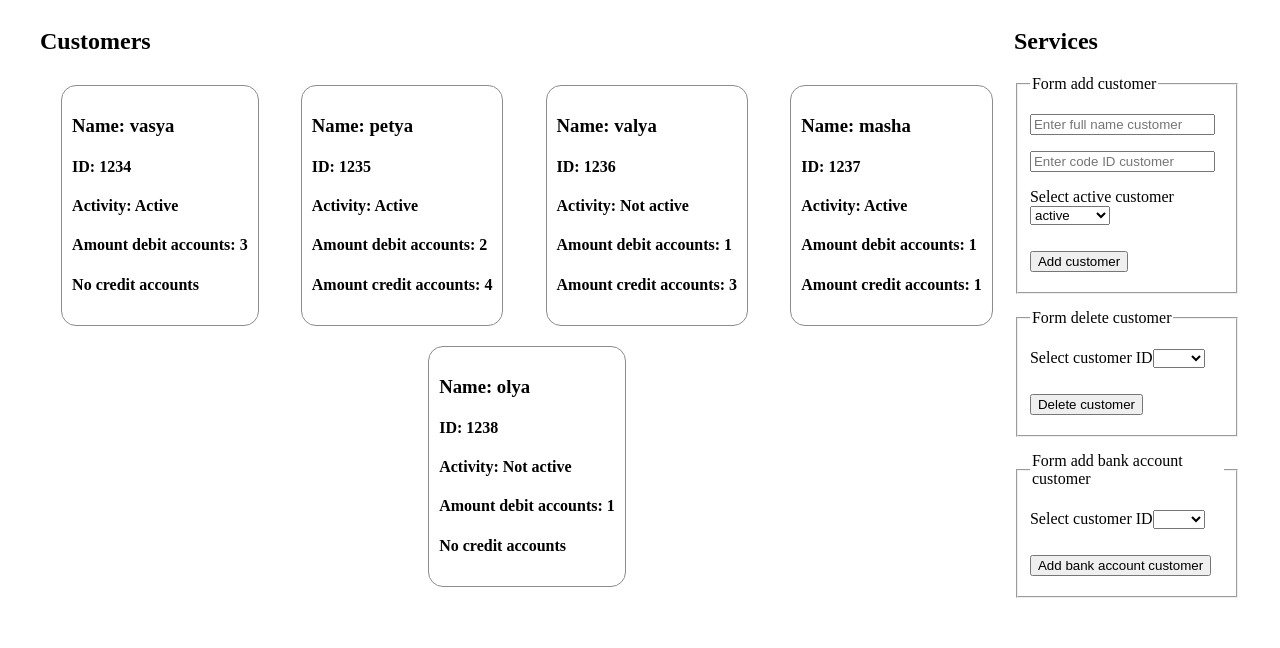
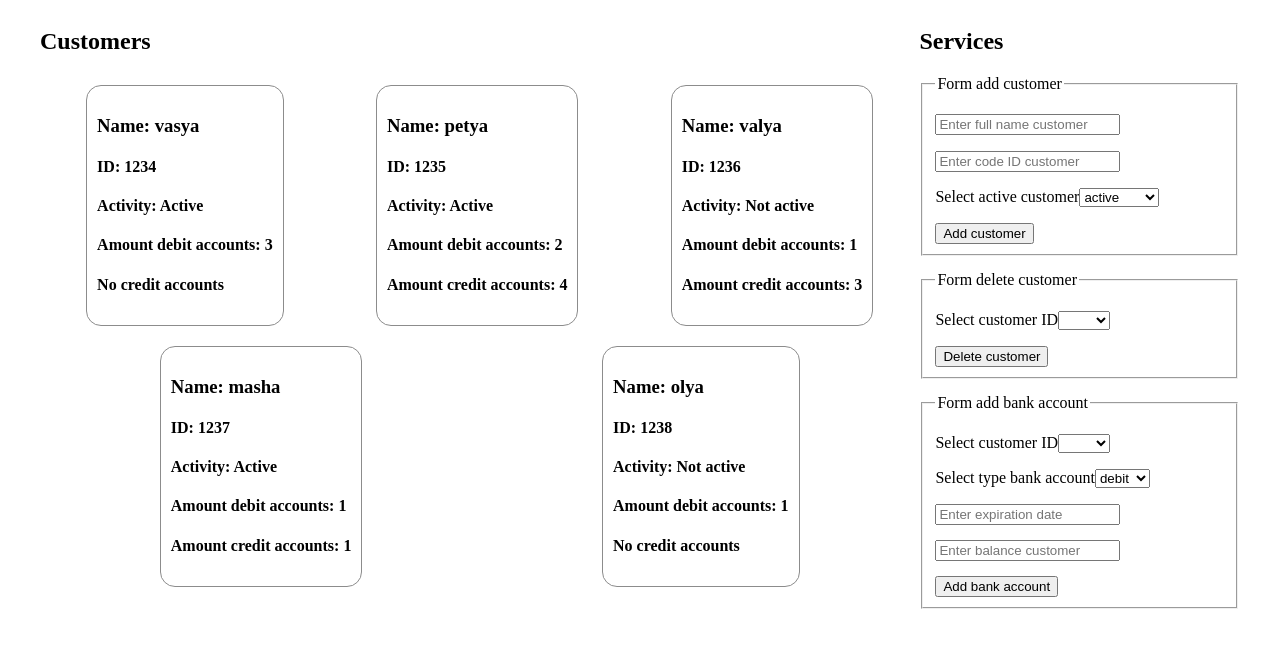
Before and after one commit to Fabarm/ModuleN4, a plain HTML site: page index.html in a window 1280 px wide. Drawn offline with Linux system fonts and the light colour scheme.

Commit message:
verstka 3x form complete

```diff
--- a/bank.js
+++ b/bank.js
@@ -181,19 +181,51 @@ function pageHTML() {
   let forms = document.createElement('div');
   forms.className = 'forms';
   content.append(customersList, forms);
-  let header = document.createElement('h2');
-  header.innerHTML = 'Customers';
+  let headerForms = document.createElement('h2');
+  headerForms.innerHTML = 'Services';
+  forms.append(headerForms);
+  let headerList = document.createElement('h2');
+  headerList.innerHTML = 'Customers';
   let divInner = document.createElement('div');
   divInner.className = 'customers_list_inner';
-  customersList.append(header, divInner);
+  customersList.append(headerList, divInner);
 }
 pageHTML();
 
-function showForms() {
-  let forms = document.querySelector('.forms');
-  let header = document.createElement('h2');
-  header.innerHTML = 'Services';
+function showCustomers() {
+  if (bank.length > 0) {
+    bank.forEach(item => {
+      let card = document.createElement('div');
+      card.id = item.codeId;
+      card.className = "customer_card";
+      let name = document.createElement('h3');
+      name.innerHTML = 'Name: ' + item.fullName;
+      let id = document.createElement('h4');
+      id.innerHTML = 'ID: ' + item.codeId;
+      let activity = document.createElement('h4');
+      activity.innerHTML = 'Activity: ' + (item.isActive ? 'Active' : 'Not active');
+      let debit = document.createElement('h4');
+      let credit = document.createElement('h4');
+      if (item.debitAccount.length) {
+        debit.innerHTML = 'Amount debit accounts: ' + item.debitAccount.length;
+      } else {
+        debit.innerHTML = 'No debit accounts'
+      }
+      if (item.creditAccount.length) {
+        credit.innerHTML = 'Amount credit accounts: ' + item.creditAccount.length;
+      } else {
+        credit.innerHTML = 'No credit accounts'
+      }
+      card.append(name, id, activity, debit, credit);
+      document.querySelector('.customers_list_inner').append(card);
+    });
+  } else {
+    document.querySelector('.customers_list_inner').append('Сustomers list is empty');
+  }
+}
+showCustomers();
 
+function showFormAdd() {
   let formAdd = document.createElement('form');
   formAdd.className = 'form_add';
   let fieldsetFormAdd = document.createElement('fieldset');
@@ -203,21 +235,20 @@ function showForms() {
   let pId = document.createElement('p');
   let pSelect = document.createElement('p');
   let inputName = document.createElement('input');
-  inputName.id = 'input_name'
+  inputName.id = 'input_name';
   inputName.placeholder = 'Enter full name customer';
   pName.append(inputName);
   let inputID = document.createElement('input');
-  inputID.id = 'input_id'
+  inputID.id = 'input_id';
   inputID.placeholder = 'Enter code ID customer';
   pId.append(inputID);
   let labelActive = document.createElement('label');
   labelActive.innerHTML = 'Select active customer';
   let selectFormAdd = document.createElement('select');
-  selectFormAdd.id = 'select_form_add'
+  selectFormAdd.id = 'select_form_add';
   selectFormAdd.name = 'formAdd';
   let firstOption = document.createElement('option');
   firstOption.value = 'true';
-  firstOption.attributes = 'selected';
   firstOption.innerHTML = 'active';
   let secondOption = document.createElement('option');
   secondOption.value = 'false';
@@ -225,11 +256,15 @@ function showForms() {
   selectFormAdd.append(firstOption, secondOption);
   pSelect.append(labelActive, selectFormAdd);
   let btnAdd = document.createElement('button');
-  btnAdd.id = 'btn_add'
+  btnAdd.id = 'btn_add';
   btnAdd.innerHTML = 'Add customer';
   fieldsetFormAdd.append(legendFormAdd, pName, pId, pSelect, btnAdd);
   formAdd.append(fieldsetFormAdd);
+  document.querySelector('.forms').append(formAdd);
+}
+showFormAdd();
 
+function showFormDelete() {
   let formDelete = document.createElement('form');
   formDelete.className = 'form_delete';
   let fieldsetFormDelete = document.createElement('fieldset');
@@ -241,7 +276,6 @@ function showForms() {
   let selectFormDelete = document.createElement('select');
   selectFormDelete.id = 'select_form_delete';
   selectFormDelete.name = 'formDelete';
-
   let optionZero = document.createElement('option');
   selectFormDelete.append(optionZero);
   bank.forEach(item => {
@@ -249,25 +283,27 @@ function showForms() {
     optionSelectFormDelete.value = item.codeId;
     optionSelectFormDelete.innerHTML = item.codeId;
     selectFormDelete.append(optionSelectFormDelete);
-  })
-
+  });
   pSelectFormDelete.append(labelFormDelete, selectFormDelete);
   let btnDelete = document.createElement('button');
   btnDelete.id = 'btn_delete';
   btnDelete.innerHTML = 'Delete customer';
   fieldsetFormDelete.append(legendFormDelete, pSelectFormDelete, btnDelete);
   formDelete.append(fieldsetFormDelete);
+  document.querySelector('.forms').append(formDelete);
+}
+showFormDelete();
 
+function showFormAddBankAccount() {
   let formAddBankAccount = document.createElement('form');
   formAddBankAccount.className = 'form_add_bank_account';
   let fieldsetFormAddBankAccount = document.createElement('fieldset');
   let legendFormAddBankAccount = document.createElement('legend');
-  legendFormAddBankAccount.innerHTML = 'Form add bank account customer';
+  legendFormAddBankAccount.innerHTML = 'Form add bank account';
   let labelFormAddBankAccount = document.createElement('label');
   labelFormAddBankAccount.innerHTML = 'Select customer ID';
-  let pSelectFormAddBankAccount = document.createElement('p');
   let selectFormAddBankAccount = document.createElement('select');
-  selectFormAddBankAccount.id = 'form_add_bank_account'
+  selectFormAddBankAccount.id = 'form_add_bank_account';
   selectFormAddBankAccount.name = 'formAddBankAccount';
   let optionZero1 = document.createElement('option');
   selectFormAddBankAccount.append(optionZero1);
@@ -276,54 +312,63 @@ function showForms() {
     optionSelectFormAddBankAccount.value = item.codeId;
     optionSelectFormAddBankAccount.innerHTML = item.codeId;
     selectFormAddBankAccount.append(optionSelectFormAddBankAccount);
-  })
+  });
+  let pSelectFormAddBankAccount = document.createElement('p');
+  pSelectFormAddBankAccount.append(labelFormAddBankAccount, selectFormAddBankAccount);
+  let labelTypeAccount  = document.createElement('label');
+  labelTypeAccount .innerHTML = 'Select type bank account';
+  let selectTypeAccount = document.createElement('select')
+  selectTypeAccount.name = 'formAdd';
+  let optionDebit = document.createElement('option');
+  optionDebit.value = 'debit';
+  optionDebit.innerHTML = 'debit';
+  let optionCredit = document.createElement('option');
+  optionCredit.value = 'credit';
+  optionCredit.innerHTML = 'credit';
+  selectTypeAccount.append(optionDebit, optionCredit);
+  let pSelectTypeAccount = document.createElement('p');
+  pSelectTypeAccount.append(labelTypeAccount, selectTypeAccount);
 
-  pSelectFormAddBankAccount.append(labelFormAddBankAccount, selectFormAddBankAccount);
+  let divDebit = document.createElement('div');
+  divDebit.className = 'div_debit';
+  let inputDataAccount = document.createElement('input');
+  inputDataAccount.placeholder = 'Enter expiration date';
+  let inputDebitBalance = document.createElement('input');
+  inputDebitBalance.placeholder = 'Enter balance customer';
+  divDebit.append(inputDataAccount, inputDebitBalance);
+
+  let divCredit = document.createElement('div');
+  divCredit.className = 'div_credit';
+  let inputCreditDataAccount = document.createElement('input');
+  inputCreditDataAccount.placeholder = 'Enter expiration date';
+  let inputCreditBalance = document.createElement('input');
+  inputCreditBalance.placeholder = 'Enter balance customer';
+  let inputCreditLimit = document.createElement('input');
+  inputCreditLimit.placeholder = 'Enter credit limit';
+  divCredit.append(inputCreditDataAccount, inputCreditBalance, inputCreditLimit);
+
   let btnAddBankAccount = document.createElement('button');
   btnAddBankAccount.id = 'btn_add_bank_account';
-  btnAddBankAccount.innerHTML = 'Add bank account customer';
-  fieldsetFormAddBankAccount.append(legendFormAddBankAccount, pSelectFormAddBankAccount, btnAddBankAccount);
+  btnAddBankAccount.innerHTML = 'Add bank account';
+  fieldsetFormAddBankAccount.append(legendFormAddBankAccount,
+    pSelectFormAddBankAccount,
+    pSelectTypeAccount,
+    divDebit,
+    divCredit,
+    btnAddBankAccount);
   formAddBankAccount.append(fieldsetFormAddBankAccount);
-  forms.append(header, formAdd, formDelete, formAddBankAccount);
+  document.querySelector('.forms').append(formAddBankAccount);
 }
-showForms();
+showFormAddBankAccount();
 
-function showCustomers() {
-  bank.forEach(item => {
-    let card = document.createElement('div');
-    card.id = item.codeId;
-    card.className = "customer_card";
-    let name = document.createElement('h3');
-    name.innerHTML = 'Name: ' + item.fullName;
-    let id = document.createElement('h4');
-    id.innerHTML = 'ID: ' + item.codeId;
-    let activity = document.createElement('h4');
-    activity.innerHTML = 'Activity: ' + (item.isActive ? 'Active' : 'Not active');
-    let debit = document.createElement('h4');
-    let credit = document.createElement('h4');
-    if (item.debitAccount.length) {
-      debit.innerHTML = 'Amount debit accounts: ' + item.debitAccount.length;
-    } else {
-      debit.innerHTML = 'No debit accounts'
-    }
-    if (item.creditAccount.length) {
-      credit.innerHTML = 'Amount credit accounts: ' + item.creditAccount.length;
-    } else {
-      credit.innerHTML = 'No credit accounts'
-    }
-    card.append(name, id, activity, debit, credit);
-    document.querySelector('.customers_list_inner').append(card);
-  });
-}
-showCustomers();
 
-function dell(id) {
-  let a = document.querySelector('.customers_list_inner');
-  bank.forEach(item => {
-    if(item.codeId === id){
-      item.setDebitAccount('25.12.2023', 500, "UAH");
-      a.innerHTML = '';
-      showCustomers();
-    }
-  })
-}
+// function dell(id) {
+//   let a = document.querySelector('.customers_list_inner');
+//   bank.forEach(item => {
+//     if(item.codeId === id){
+//       item.setDebitAccount('25.12.2023', 500, "UAH");
+//       a.innerHTML = '';
+//       showCustomers();
+//     }
+//   })
+// }
--- a/style.css
+++ b/style.css
@@ -31,12 +31,16 @@
 }
 
 .form_add,
-.form_delete{
-    display: flex;
+.form_delete,
+.form_add_bank_account{
+    display: block;
     flex-direction: column;
     margin-bottom: 15px;
 }
+.form_add_bank_account input {
+    margin-bottom: 15px;
+}
 
-button{
-    margin: 10px 0;
+.div_credit{
+    display: none;
 }
```
